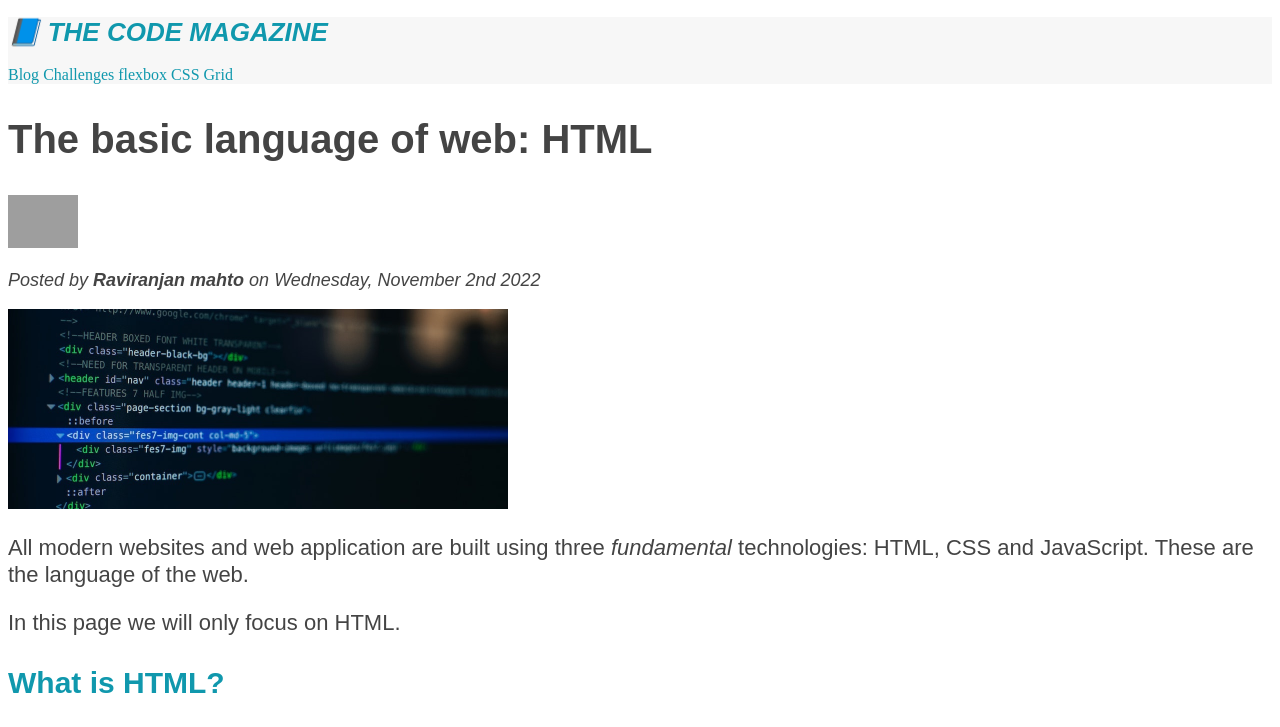
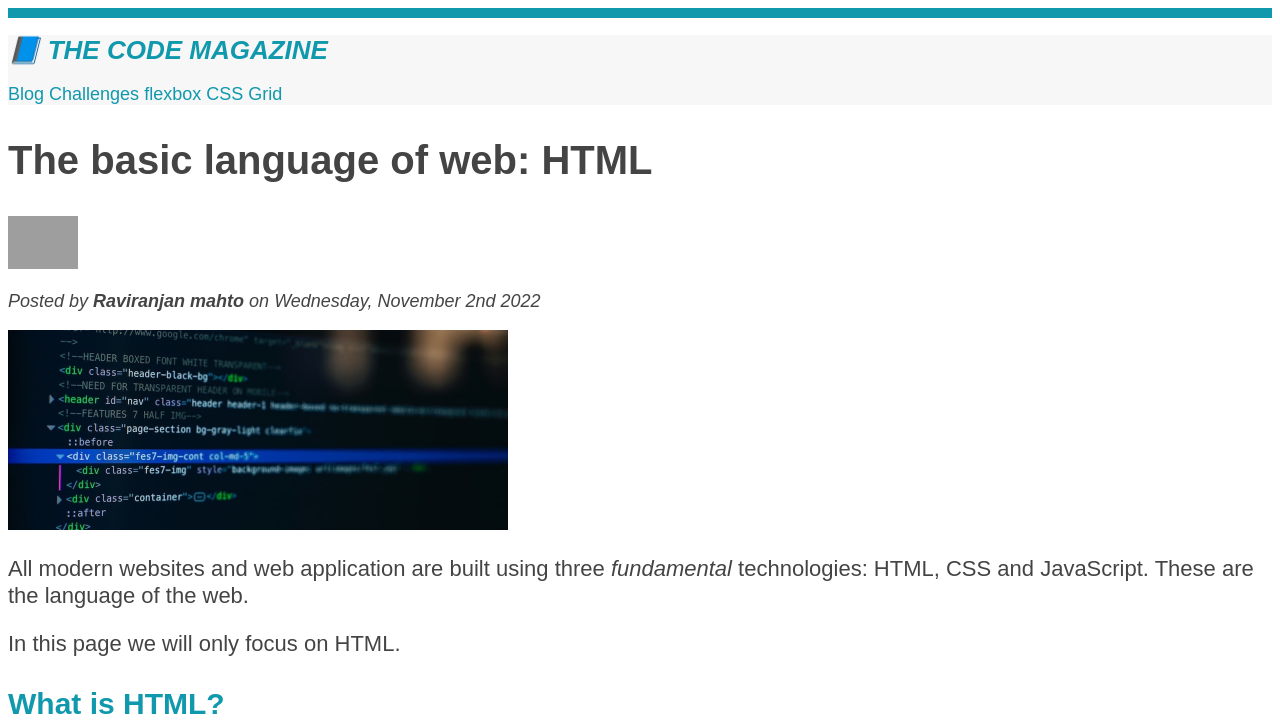
Before and after one commit to raviranjanmahto/CSS-Fundamentals, a plain HTML site: page index.html in a window 1280 px wide. Shown: the top 727 px of the page. Drawn offline with Linux system fonts and the light colour scheme; grey boxes are pictures that could not be loaded.

Commit message:
added inheritance concept, body and universal selector

```diff
--- a/style.css
+++ b/style.css
@@ -1,11 +1,11 @@
-h1,
-h2,
-h3,
-h4,
-p,
-li {
+/* universal selector */
+/* * {
+  border-top: 10px solid #1098ad;
+} */
+body {
+  color: #444;
   font-family: sans-serif;
-  color: #444;
+  border-top: 10px solid #1098ad;
 }
 
 h1,
@@ -140,3 +140,11 @@ a:active {
 footer p {
   color: green !important;
 } */
+
+/* nav a:link {
+  font-size: 18px;
+} */
+/* or */
+nav {
+  font-size: 18px;
+}
```
